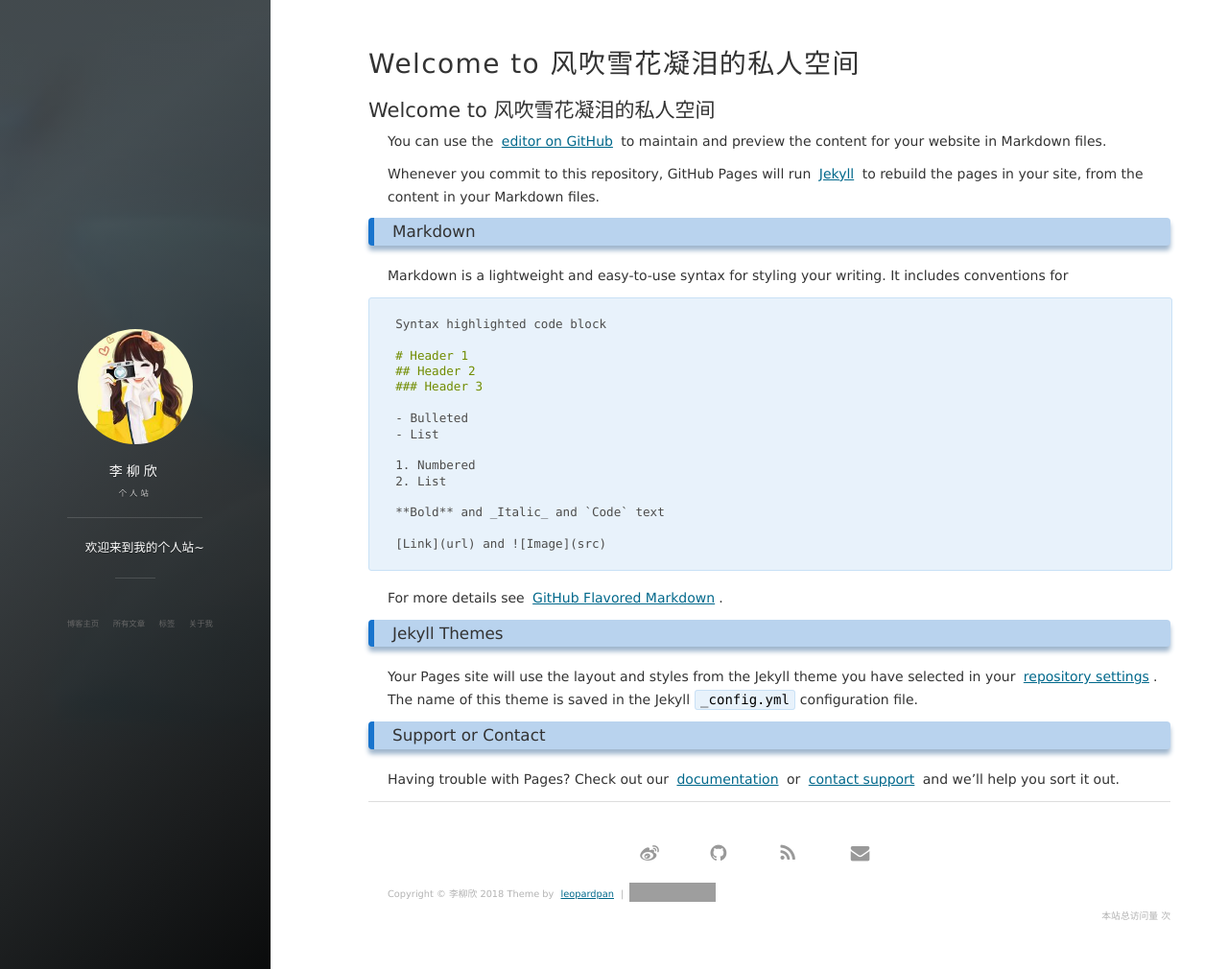
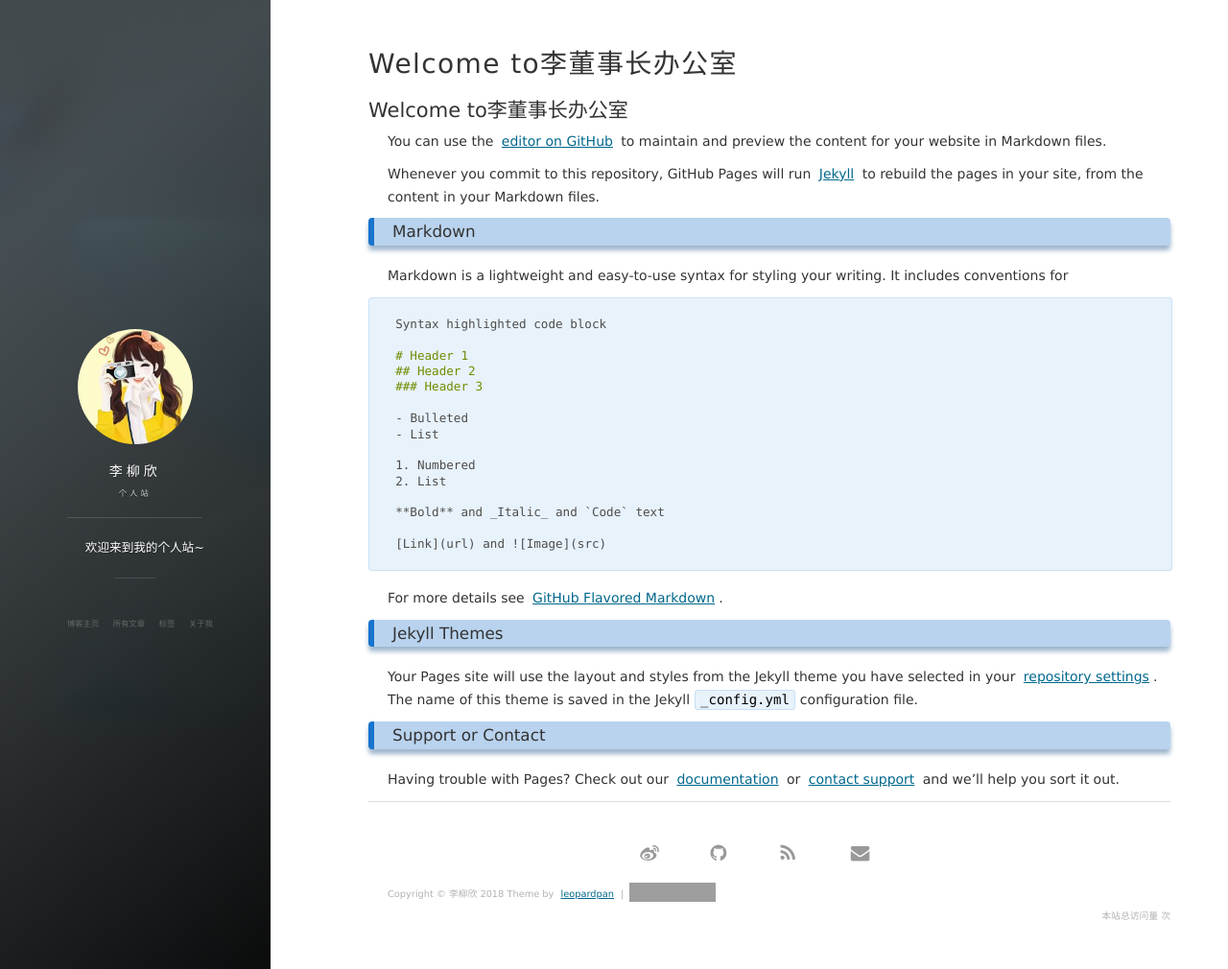
Before and after one commit to luckyabgelgirl/luckyabgelgirl.github.io, a Jekyll site: the page built from index.md, in a window 1280 px wide and 1010 px high. Shown: the whole window at 96% size. Built offline with Jekyll 4.4.1, drawn with Linux system fonts in a browser that asks for light colours; nearby versions of some CDN libraries; our own code applies the rules of GitHub Pages for plain Markdown files; the list of posts is cut into pages by our own code; comment, search, counter and statistics services are not loaded; grey boxes are pictures that could not be loaded.

Commit message:
Update index.md

```diff
--- a/index.md
+++ b/index.md
@@ -1,4 +1,4 @@
-## Welcome to 风吹雪花凝泪的私人空间
+## Welcome to李董事长办公室
 
 You can use the [editor on GitHub](https://github.com/luckyabgelgirl/luckyabgelgirl.github.io/edit/master/index.md) to maintain and preview the content for your website in Markdown files.
 
```
